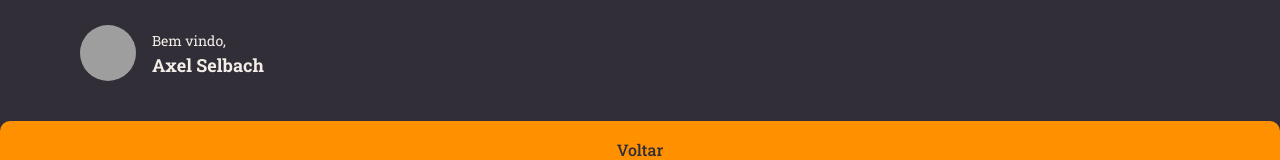
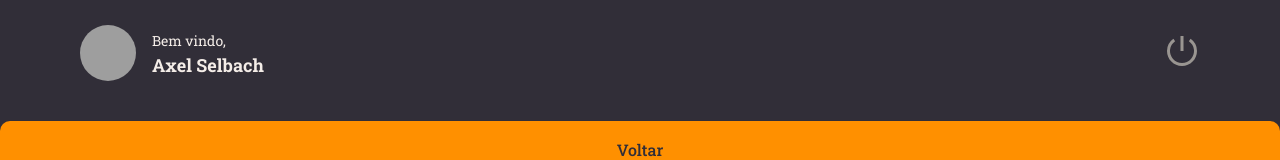
Before and after one commit to AxelSelbach/stage_8_rocketnotes_frontend, a React (Vite) app: page / in a window 1280 px wide. Shown: the top 160 px of the page. Built offline with nearby package versions, Linux system fonts and the light colour scheme; grey boxes are pictures that could not be loaded.

Commit message:
logout button and added react icons

```diff
--- a/package.json
+++ b/package.json
@@ -12,6 +12,7 @@
   "dependencies": {
     "react": "^18.2.0",
     "react-dom": "^18.2.0",
+    "react-icons": "^4.11.0",
     "styled-components": "^6.1.0"
   },
   "devDependencies": {
--- a/src/components/Header/index.jsx
+++ b/src/components/Header/index.jsx
@@ -1,4 +1,5 @@
-import { Container, Profile } from "./styles";
+import { RiShutDownLine } from 'react-icons/ri'
+import { Container, Profile, Logout } from "./styles";
 
 export function Header() {
   return (
@@ -11,6 +12,11 @@
           <strong>Axel Selbach</strong>
         </div>
       </Profile>
+
+      <Logout>
+        <RiShutDownLine />
+      </Logout>
+
     </Container>
   )
 }
--- a/src/components/Header/styles.js
+++ b/src/components/Header/styles.js
@@ -41,5 +41,14 @@
     color: ${({ theme }) => theme.COLORS.WHITE};
   }
 }
+`;
 
+export const Logout = styled.button`
+  border: none;
+  background: none;
+
+  > svg {
+    color: ${({ theme }) => theme.COLORS.GRAY_100};
+    font-size: 36px;
+  }
 `
```
Also changed, not shown: 1 other file (tests, documents, lock files or other folders).
